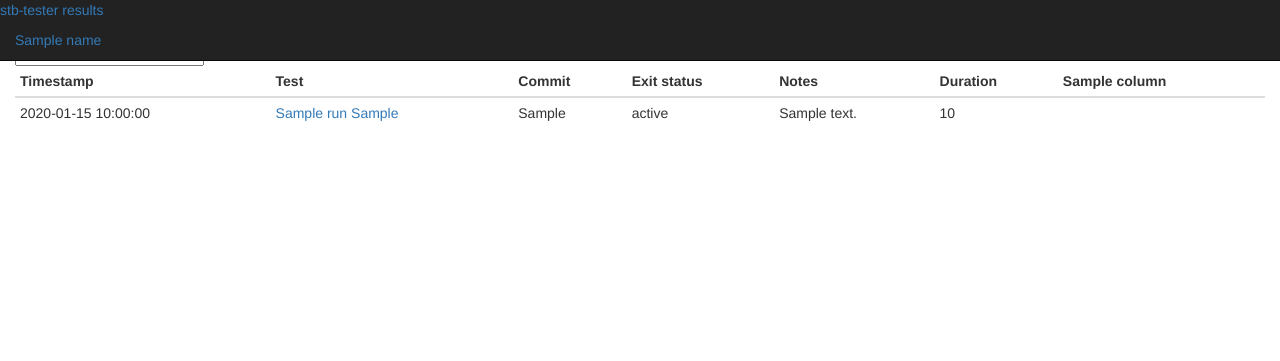
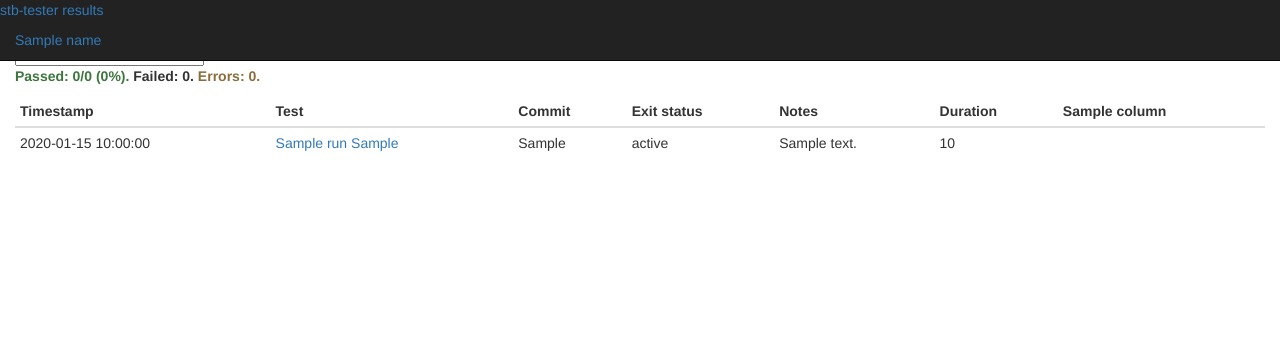
Before and after one commit to stb-tester/stb-tester, a Python web app: template extra/runner/templates/index.html in a window 1280 px wide. Shown: the top 361 px of the page. Run offline with Jinja, Linux system fonts and the light colour scheme; the template is opened without the code that fills it: most values are stand-ins (such as "Sample title", 1, 10 or a date in 2020); some libraries are stand-ins or nearby versions.

Commit message:
extra/runner summary report: Total/pass/fail/error counts
Display basic stats of a job: Total number of tests; number of passed
tests (and pass rate); number of failures (UITestFailures, i.e. the
system-under-test didn't behave as expected); number of errors (i.e.
bugs in the test script or problems with the test infrastructure).

Counters are updated on the client side (in the browser). If you've
filtered the results via the "filter" field, the counters only reflect
the visible rows of the table. The counts are displayed below the filter
input field, as a hint that they are affected by the filter.

Based on a patch by Máté Szendrő.

```diff
--- a/extra/runner/templates/index.html
+++ b/extra/runner/templates/index.html
@@ -6,6 +6,7 @@
 
   <link href="http://netdna.bootstrapcdn.com/twitter-bootstrap/2.3.2/css/bootstrap-combined.min.css" rel="stylesheet">
   <style>
+    #totals { font-weight: bold; }
     table.sortable th { cursor: pointer; }
   </style>
 </head>
@@ -27,6 +28,7 @@
     <div class="span8" height="100%">
       <input id="testruns_search_text" class="input-block-level" type="text"
         placeholder="Specify filter. For example: 'exit status' ILIKE motiontimeout">
+      <p id="totals"></p>
       <table id="testruns" class="table table-condensed sortable">
       <thead>
       <tr>
@@ -89,6 +91,8 @@
     $(document).on("keydown", navigate_testruns);
     tablequery.set_table("#testruns");
     tablequery.set_table_search_text("#testruns_search_text");
+    tablequery.on("search", update_totals);
+    update_totals();
 
     var selected_row = $();
     function select_testrun() {
@@ -131,6 +135,23 @@
         return false;
       }
     };
+
+    function update_totals() {
+      var num_success = $(".success:visible").length;
+      var num_failed = $(".error:visible").length;  // red
+      var num_warnings = $(".warning:visible").length;  // yellow
+      var num_total = num_success + num_failed + num_warnings;
+      var percent_success = 0;
+      if (num_total > 0) {
+        percent_success = parseInt(num_success / num_total * 100);
+      }
+
+      $("#totals").html(
+        "<span class='text-success'>Passed: " + num_success + "/" + num_total +
+        " (" + percent_success + "%).</span> " +
+        "<span class='text-error'>Failed: " + num_failed + ".</span> " +
+        "<span class='text-warning'>Errors: " + num_warnings + ".</span>");
+    };
   });
 </script>
 
```
